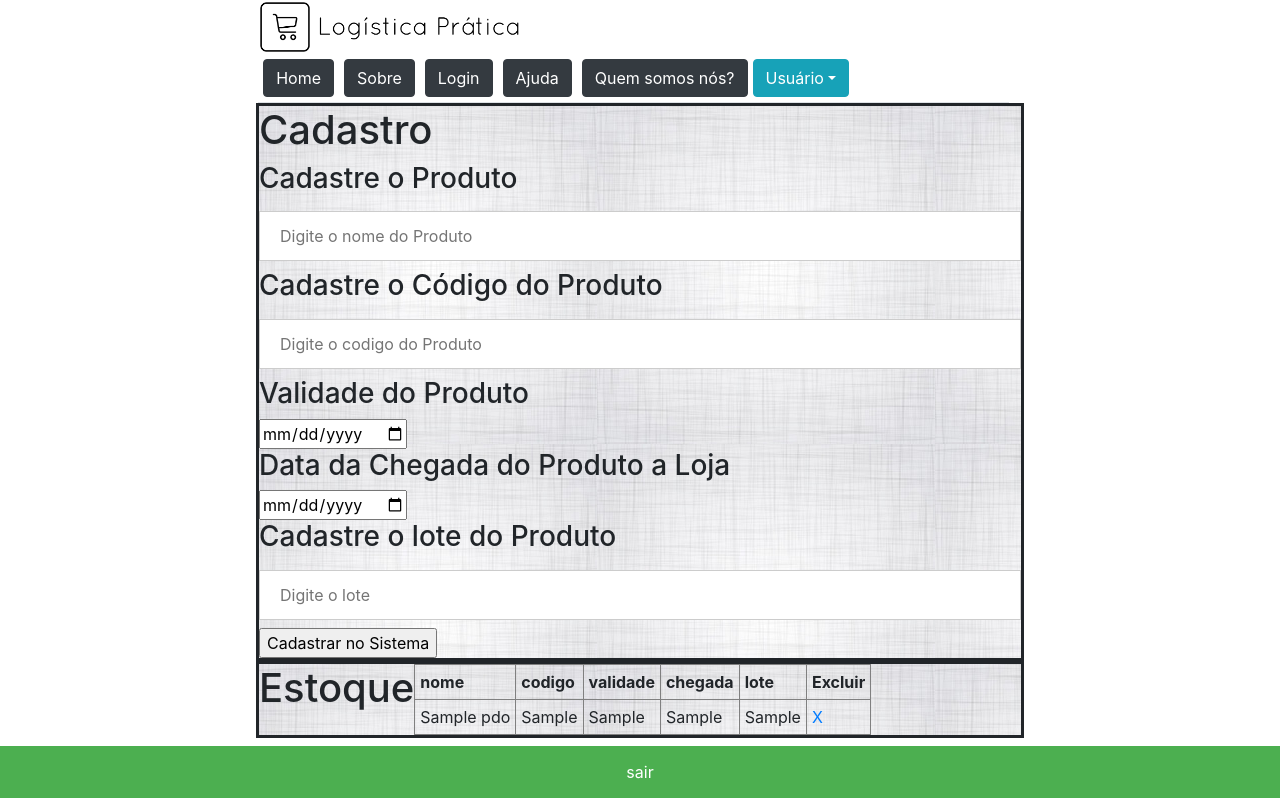
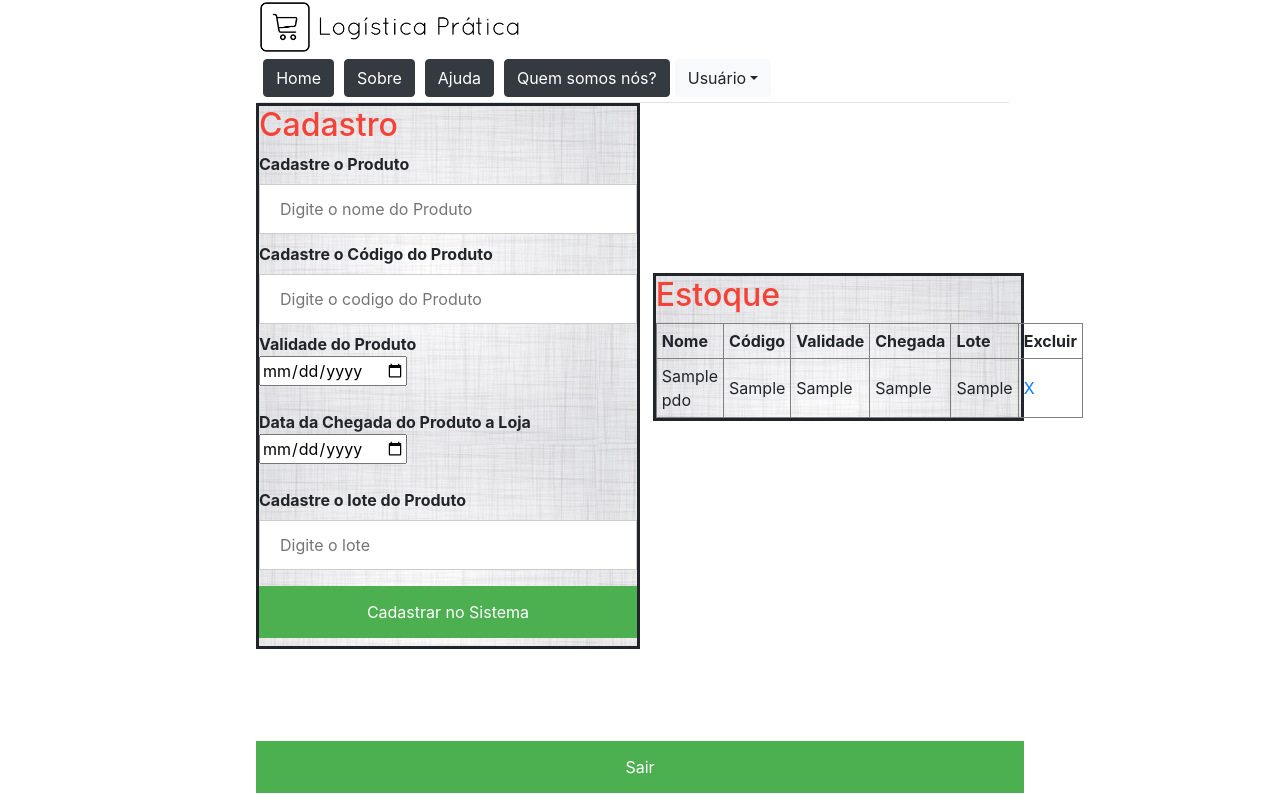
Before and after one commit to Wolaci/logisticapratica, a PHP site: page /php/cadastro.php in a window 1280 px wide. Run offline with PHP 8.4, Linux system fonts and the light colour scheme; the visitor is signed in with stand-in values (Sample User, id 1); tables that the repository leaves empty or names only in its code hold one stand-in row (values such as "Sample post").

Commit message:
Carrossel e botão de usuário atualizados

```diff
--- a/css/css.css
+++ b/css/css.css
@@ -0,0 +1,39 @@
+.botao_cadastro {
+    background-color: #4CAF50;
+    color: white;
+    padding: 14px 20px;
+    margin: 8px 0;
+    border: none;
+    cursor: pointer;
+    width: 100%;
+}
+.botao_cadastro:hover {
+	opacity: 0.8;
+}
+.botao_sair {
+	    background-color: #4CAF50;
+    color: white;
+    padding: 14px 20px;
+    margin-left: 20%;
+    margin-right: 20%;
+    border: none;
+    cursor: pointer;
+    width: 60%;
+    margin-top: 25%;
+}
+h2 {
+	color: #f44336;
+}
+.field_cadastro{
+	background-image: url(../img/grey-linen-texture-background_1053-253.jpg);
+	border: solid;
+	margin-right: 50%;
+	margin-left: 20%;
+}
+.field_estoque{
+	background-image: url(../img/grey-linen-texture-background_1053-253.jpg);
+	border: solid;
+	margin-right: 20%;
+	margin-left: 51%;
+    margin-top: -29.38%;
+}
--- a/css/index.css
+++ b/css/index.css
@@ -124,3 +124,12 @@ span.psw {
         width: 100%;
     }
 }
+
+/* CSS carrosel */
+
+.legenda_carrossel_1 h4{
+    color: white;
+    text-shadow: black 0.1em 0.1em 0.2em;
+
+
+}
--- a/index.php
+++ b/index.php
@@ -1,4 +1,3 @@
-<!DOCTYPE html>
 <!DOCTYPE html>
 <html lang="pt-br">
   <head>
@@ -17,14 +16,14 @@
         <img src="../../img/logos.png">
           <ul class="nav nav-tabs">
             <li>
-            <a class="btn btn-dark" href="home.php" role="button">Home</a>
+            <a class="btn btn-dark" href="/php/home.php" role="button">Home</a>
             </li>
             <li class="nav-item">
             </li>
               <a class="btn btn-dark" href="/php/sobre_novo.php" role="button">Sobre</a>
             <li class="nav-item">
             </li>
-              <a class="btn btn-dark" href="/php/login/login.php" role="button">Login</a>
+
             <li class="nav-item">
             </li>
             </li>
@@ -36,10 +35,10 @@
 
             <li>
               <div class="btn-group">
-                <a type="button" class="btn btn-info dropdown-toggle" data-toggle="dropdown" aria-haspopup="true" aria-expanded="false" href="#">Usuário</a>
+                <a type="button" class="btn btn-light dropdown-toggle" data-toggle="dropdown" aria-haspopup="true" aria-expanded="false" href="#">Usuário</a>
               <div class="dropdown-menu">
-                <a class="dropdown-item" href="#">Login</a>
-                <a class="dropdown-item" href="#">Cadastro</a>
+                <a class="dropdown-item" href="/php/login/login.php">Login</a>
+                <a class="dropdown-item" href="/php/login/register.php">Cadastro</a>
                 <div class="dropdown-divider"></div>
               </div>
             </div>
--- a/php/cadastro.php
+++ b/php/cadastro.php
@@ -22,44 +22,44 @@ require_once '../index.php';
 </head>
 <body>
 
-<fieldset>
+<fieldset class="field_cadastro">
 
- <h1>Cadastro</h1>
+ <h2>Cadastro</h2>
 
 	<form action="cadprod/addNome.php" method="POST">
 
-		<h3>Cadastre o Produto</h3>
+		<b>Cadastre o Produto</b>
 		<input type="text" name="nome" placeholder="Digite o nome do Produto" >
 
-		<h3>Cadastre o Código do Produto</h3>
-		<input type="text" name="codigo" placeholder="Digite o codigo do Produto" >
+		<b>Cadastre o Código do Produto</b>
+		<input type="text" name="codigo" placeholder="Digite o codigo do Produto"><br>
 
-		<h3>Validade do Produto</h3>
-		<input type="date" name="validade" placeholder="dd/mm/aaaa">
+		<b>Validade do Produto</b><br>
+		<input type="date" name="validade" placeholder="dd/mm/aaaa"><br>
 
-		<h3>Data da Chegada do Produto a Loja</h3>
-		<input type="date" name="chegada" placeholder="dd/mm/aaaa">
+		<br><b>Data da Chegada do Produto a Loja</b><br>
+		<input type="date" name="chegada" placeholder="dd/mm/aaaa"><br>
 
-		<h3>Cadastre o lote do Produto</h3>
+		<br><b>Cadastre o lote do Produto</b>
 		<input type="text" name="lote" placeholder="Digite o lote">
 
 
-		<input type="submit" value="Cadastrar no Sistema">
+		<input class="botao_cadastro" type="submit" value="Cadastrar no Sistema">
 	</form>
 </fieldset>
 
-<fieldset class="nav">
+<fieldset class="field_estoque">
 
-<h1>Estoque</h1>
+<h2>Estoque</h2>
 
 
 	<table border="1" cellpadding="5" cellspacing="0">
 		<tr>
-			<th>nome</th>
-			<th>codigo</th>
-			<th>validade</th>
-			<th>chegada</th>
-			<th>lote</th>
+			<th>Nome</th>
+			<th>Código</th>
+			<th>Validade</th>
+			<th>Chegada</th>
+			<th>Lote</th>
 			<th>Excluir</th>
 
 		</tr>
@@ -92,6 +92,6 @@ require_once '../index.php';
 								<?php endwhile; ?>
 	</table>
 </fieldset>
-<a href="login/logout.php"><button>sair</button></a>
+<a href="login/logout.php"><button class="botao_sair">Sair</button></a>
 </body>
 </html>
--- a/php/sobrenos.php
+++ b/php/sobrenos.php
@@ -4,6 +4,9 @@ require_once '../index.php';
 
 <fieldset class="sobre">
 		<img src="../img/2018-09-21 02.46.40 1.jpg">
-		<p>A “Logística prática” trabalha com a metodologia “Just in time” e consiste em ser um sistema para gerenciamento de estoque e armazenamento de materiais. Com este site será possível realizar cadastros, entradas e saídas de produtos mediantes notas fiscais que também poderão ser emitidas para maior confiabilidade. Além de classificar os produtos para facilitar sua ordem de importância no sistema. Tudo isso gerando relatórios para controles e futuras melhorias do projeto. Com uma equipe formada por: Adely Alexandra, Wolaci José, Raul Barros, Rebeca Cristina, José Barbosa e Libna Rodrigues.
+		<h1>Visão Geral</h1>
+		<p>A “Logística prática” trabalha com a metodologia “Just in time” e consiste em ser um sistema para gerenciamento de estoque e armazenamento de materiais. Com este site será possível realizar cadastros, entradas e saídas de produtos mediantes notas fiscais que também poderão ser emitidas para maior confiabilidade. Além de classificar os produtos para facilitar sua ordem de importância no sistema. Tudo isso gerando relatórios para controles e futuras melhorias do projeto.
 		</p>
+		<h1>Equipe de Desenvolvedores</h1>
+		<p>A equipe de desenvolvedores é formada por: José Barbosa, Rebeca Cristina, Wolaci José, Libna Rodrigues, Adely Alexandra e Raul Barros.</p>
 </fieldset>
```
Also changed, not shown: php/home.php (+16 -4 lines), img/boneco.jpg (added), img/boneco2.jpg (added), img/boneco3.jpg (added), img/estoque.png (added), img/justintime.jpg (added), img/texturegrey.jpg (added).
